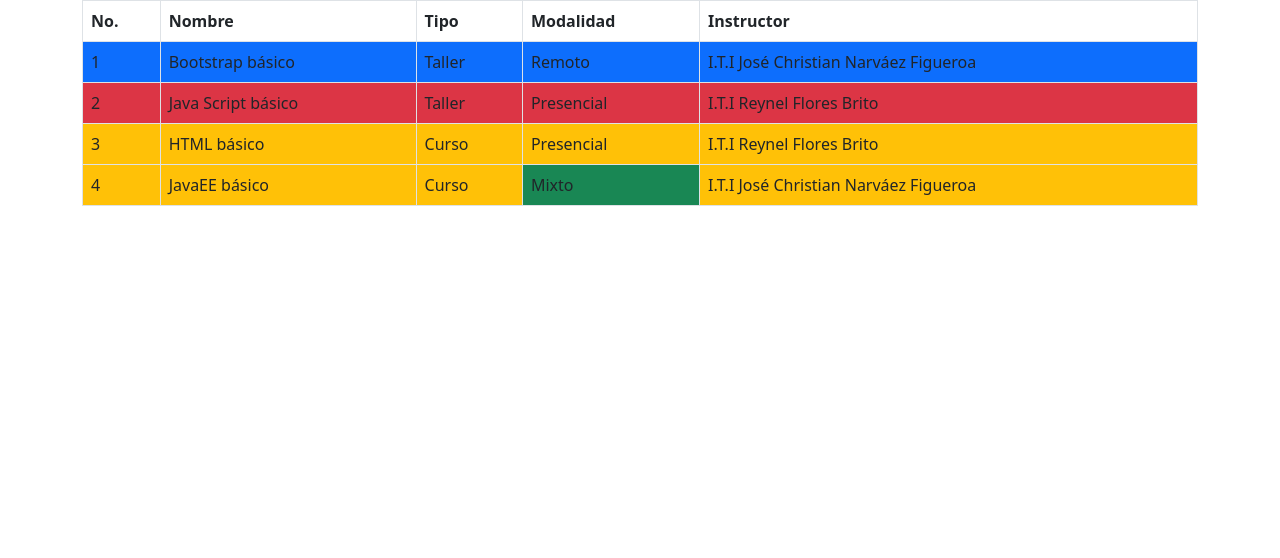
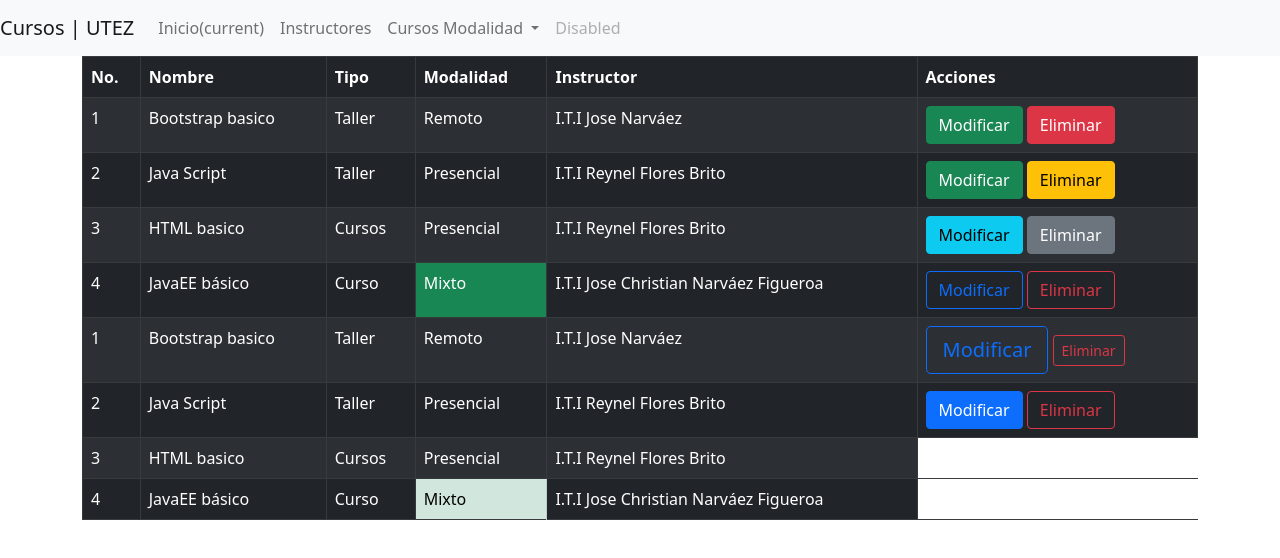
Before and after one commit to CarlosGarcia-97/aweb.3c.u2.p7.cursos.garcia.cervantes, a plain HTML site: page index.html in a window 1280 px wide. Drawn offline with nearby package versions, Linux system fonts and the light colour scheme.

Commit message:
Update index.html

```diff
--- a/index.html
+++ b/index.html
@@ -14,15 +14,53 @@
 </head>
 
 <body>
+
+    <nav class="navbar navbar-expand-lg navbar-light bg-light">
+        <a class="navbar-brand" href="#">Cursos | UTEZ</a>
+        <button class="navbar-toggler" type="button" data-toggle="collapse" data-target="#navbarSupportedContent" aria-controls="navbarSupportedContent" aria-expanded="false" aria-label="Toggle navigation">
+          <span class="navbar-toggler-icon"></span>
+        </button>
+
+        <div class="collapse navbar-collapse" id="navbarSupportedContent">
+          <ul class="navbar-nav mr-auto">
+            <li class="nav-item active">
+              <a class="nav-link" href="#">Inicio<span class="sr-only">(current)</span></a>
+            </li>
+            <li class="nav-item">
+              <a class="nav-link" href="#">Instructores</a>
+            </li>
+            <li class="nav-item dropdown">
+              <a class="nav-link dropdown-toggle" href="#" id="navbarDropdown" role="button" data-toggle="dropdown" aria-haspopup="true" aria-expanded="false">
+                Cursos Modalidad
+              </a>
+              <div class="dropdown-menu" aria-labelledby="navbarDropdown">
+                <a class="dropdown-item" href="#">Presencial</a>
+                <a class="dropdown-item" href="#">Remoto</a>
+                <div class="dropdown-divider"></div>
+                <a class="dropdown-item" href="#">Mixto</a>
+              </div>
+            </li>
+            <li class="nav-item">
+              <a class="nav-link disabled" href="#" tabindex="-1" aria-disabled="true">Disabled</a>
+            </li>
+          </ul>
+        </div>
+      </nav>
+
     <div class="container">
-        <!--
-            table-striped > colorea un renglon sim y uno no.
-            table-hover > Ilumina el renglon activo.
-            table-bordered > crea todo los bordes de la tabla.
-            table-borderless > elimina los bordes de la tabla.
-        -->
-        <div class="table-responsive-sm">
-            <table class="table table-stried table-hover table-bordered">
+    <!--
+        table-striped> colorea un renglon si y uno no
+        table-hover> Ilumina el renglon activo
+        table-bordered > Crea todos los bordes de la tabla
+        table-borderless > REMUEVE todos los bordes de la tabla
+        table-sm
+        table-responsive-md
+        table-responsive-sm
+        table-responsive-lg
+        table-responsive-xl
+    -->
+        <div class="table-responsive">
+            <table class="table table-dark table-striped table-hover table-bordered " >
                 <thead class="thead-dark">
                     <tr>
                         <th>No.</th>
@@ -30,53 +68,128 @@
                         <th>Tipo</th>
                         <th>Modalidad</th>
                         <th>Instructor</th>
+                        <th>Acciones</th>
                     </tr>
                 </thead>
                 <tbody>
                     <tr class="bg-primary">
                         <td>1</td>
-                        <td>Bootstrap básico</td>
-                        <td>Taller</td>
+                        <td>Bootstrap basico</td>
+                        <td>Taller </td>
                         <td>Remoto</td>
-                        <td>I.T.I José Christian Narváez Figueroa</td>
+                        <td>I.T.I Jose Narváez</td>
+                        <td>
+                            <button class="btn btn-success">
+                                Modificar
+                            </button>
+                            <button class="btn btn-danger">
+                                Eliminar
+                            </button>
+                        </td>
                     </tr>
                     <tr class="bg-danger">
                         <td>2</td>
-                        <td>Java Script básico</td>
+                        <td>Java Script</td>
                         <td>Taller</td>
                         <td>Presencial</td>
                         <td>I.T.I Reynel Flores Brito</td>
+                        <td>
+                            <a class="btn btn-success" href="#">Modificar</a>
+                            <a class="btn btn-warning" href="#">Eliminar</a>
+                        </td>
                     </tr>
                     <tr class="bg-warning">
                         <td>3</td>
-                        <td>HTML básico</td>
-                        <td>Curso</td>
+                        <td>HTML basico</td>
+                        <td>Cursos</td>
                         <td>Presencial</td>
                         <td>I.T.I Reynel Flores Brito</td>
+                        <td>
+                            <input type="button" class="btn btn-info" value="Modificar"/>
+                            <input type="button" class="btn btn-secondary" value="Eliminar"/>
+                        </td>
                     </tr>
                     <tr class="bg-warning">
                         <td>4</td>
                         <td>JavaEE básico</td>
                         <td>Curso</td>
                         <td class="bg-success">Mixto</td>
-                        <td>I.T.I José Christian Narváez Figueroa</td>
+                        <td>I.T.I Jose Christian Narváez Figueroa</td>
+                        <td>
+                            <button class="btn btn-outline-primary">
+                                Modificar
+                            </button>
+                            <button class="btn btn-outline-danger">
+                                Eliminar
+                            </button>
+                        </td>
+                    </tr>
+                    <tr class="bg-info">
+                        <td>1</td>
+                        <td>Bootstrap basico</td>
+                        <td>Taller </td>
+                        <td>Remoto</td>
+                        <td>I.T.I Jose Narváez</td>
+                        <td>
+                            <button class="btn btn-outline-primary btn-lg">
+                                Modificar
+                            </button>
+                            <button class="btn btn-outline-danger btn-sm">
+                                Eliminar
+                            </button>
+                        </td>
+                    </tr>
+                    <tr>
+                        <td>2</td>
+                        <td>Java Script</td>
+                        <td>Taller</td>
+                        <td>Presencial</td>
+                        <td>I.T.I Reynel Flores Brito</td>
+                        <td>
+                            <button class="btn btn-primary btn-block">
+                                Modificar
+                            </button>
+                            <button class="btn btn-outline-danger btn-block">
+                                Eliminar
+                            </button>
+                        </td>
+                    </tr>
+                    <tr>
+                        <td>3</td>
+                        <td>HTML basico</td>
+                        <td>Cursos</td>
+                        <td>Presencial</td>
+                        <td>I.T.I Reynel Flores Brito</td>
+                    </tr>
+                    <tr>
+                        <td>4</td>
+                        <td>JavaEE básico</td>
+                        <td>Curso</td>
+                        <td class="table-success">Mixto</td>
+                        <td>I.T.I Jose Christian Narváez Figueroa</td>
                     </tr>
                 </tbody>
             </table>
+
         </div>
+
     </div>
 
     <!-- Optional JavaScript; choose one of the two! -->
 
-    <!-- Option 1: Bootstrap Bundle with Popper -->
-    <script src="https://cdn.jsdelivr.net/npm/bootstrap@5.0.1/dist/js/bootstrap.bundle.min.js"
-        integrity="sha384-gtEjrD/SeCtmISkJkNUaaKMoLD0//ElJ19smozuHV6z3Iehds+3Ulb9Bn9Plx0x4"
+    <!-- Option 1: jQuery and Bootstrap Bundle (includes Popper) -->
+    <script src="https://code.jquery.com/jquery-3.5.1.slim.min.js"
+        integrity="sha384-DfXdz2htPH0lsSSs5nCTpuj/zy4C+OGpamoFVy38MVBnE+IbbVYUew+OrCXaRkfj"
+        crossorigin="anonymous"></script>
+    <script src="https://cdn.jsdelivr.net/npm/bootstrap@4.6.0/dist/js/bootstrap.bundle.min.js"
+        integrity="sha384-Piv4xVNRyMGpqkS2by6br4gNJ7DXjqk09RmUpJ8jgGtD7zP9yug3goQfGII0yAns"
         crossorigin="anonymous"></script>
 
     <!-- Option 2: Separate Popper and Bootstrap JS -->
     <!--
-    <script src="https://cdn.jsdelivr.net/npm/@popperjs/core@2.9.2/dist/umd/popper.min.js" integrity="sha384-IQsoLXl5PILFhosVNubq5LC7Qb9DXgDA9i+tQ8Zj3iwWAwPtgFTxbJ8NT4GN1R8p" crossorigin="anonymous"></script>
-    <script src="https://cdn.jsdelivr.net/npm/bootstrap@5.0.1/dist/js/bootstrap.min.js" integrity="sha384-Atwg2Pkwv9vp0ygtn1JAojH0nYbwNJLPhwyoVbhoPwBhjQPR5VtM2+xf0Uwh9KtT" crossorigin="anonymous"></script>
+    <script src="https://code.jquery.com/jquery-3.5.1.slim.min.js" integrity="sha384-DfXdz2htPH0lsSSs5nCTpuj/zy4C+OGpamoFVy38MVBnE+IbbVYUew+OrCXaRkfj" crossorigin="anonymous"></script>
+    <script src="https://cdn.jsdelivr.net/npm/popper.js@1.16.1/dist/umd/popper.min.js" integrity="sha384-9/reFTGAW83EW2RDu2S0VKaIzap3H66lZH81PoYlFhbGU+6BZp6G7niu735Sk7lN" crossorigin="anonymous"></script>
+    <script src="https://cdn.jsdelivr.net/npm/bootstrap@4.6.0/dist/js/bootstrap.min.js" integrity="sha384-+YQ4JLhjyBLPDQt//I+STsc9iw4uQqACwlvpslubQzn4u2UU2UFM80nGisd026JF" crossorigin="anonymous"></script>
     -->
 </body>
 
```
